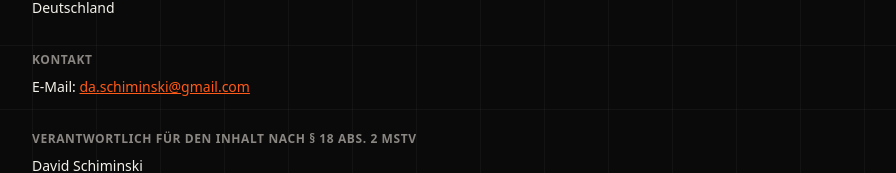
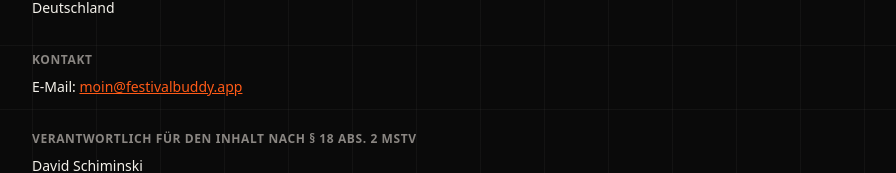
Before and after one commit to Dehfw/festival-buddy, a Next.js app: page /impressum in a window 1280 px wide. Shown: the part 211-384 px from the top of the page, without its empty margins (352-1248 px from the left). Built offline with nearby package versions, Linux system fonts and the light colour scheme.

Commit message:
Kontakt-E-Mail auf moin@festivalbuddy.app umstellen
Co-Authored-By: Claude Opus 4.8 <noreply@anthropic.com>
Claude-Session: https://claude.ai/code/session_01L2VgQ3NuzAm2gBn4AAZUvB

```diff
--- a/src/app/datenschutz/page.tsx
+++ b/src/app/datenschutz/page.tsx
@@ -39,10 +39,10 @@ export default function DatenschutzPage() {
               <br />
               E-Mail:{' '}
               <a
-                href="mailto:da.schiminski@gmail.com"
+                href="mailto:moin@festivalbuddy.app"
                 className="text-blood underline"
               >
-                da.schiminski@gmail.com
+                moin@festivalbuddy.app
               </a>
             </p>
           </section>
--- a/src/app/impressum/page.tsx
+++ b/src/app/impressum/page.tsx
@@ -46,10 +46,10 @@ export default function ImpressumPage() {
             <p className="mt-2">
               E-Mail:{' '}
               <a
-                href="mailto:da.schiminski@gmail.com"
+                href="mailto:moin@festivalbuddy.app"
                 className="text-blood underline"
               >
-                da.schiminski@gmail.com
+                moin@festivalbuddy.app
               </a>
             </p>
           </section>
```
